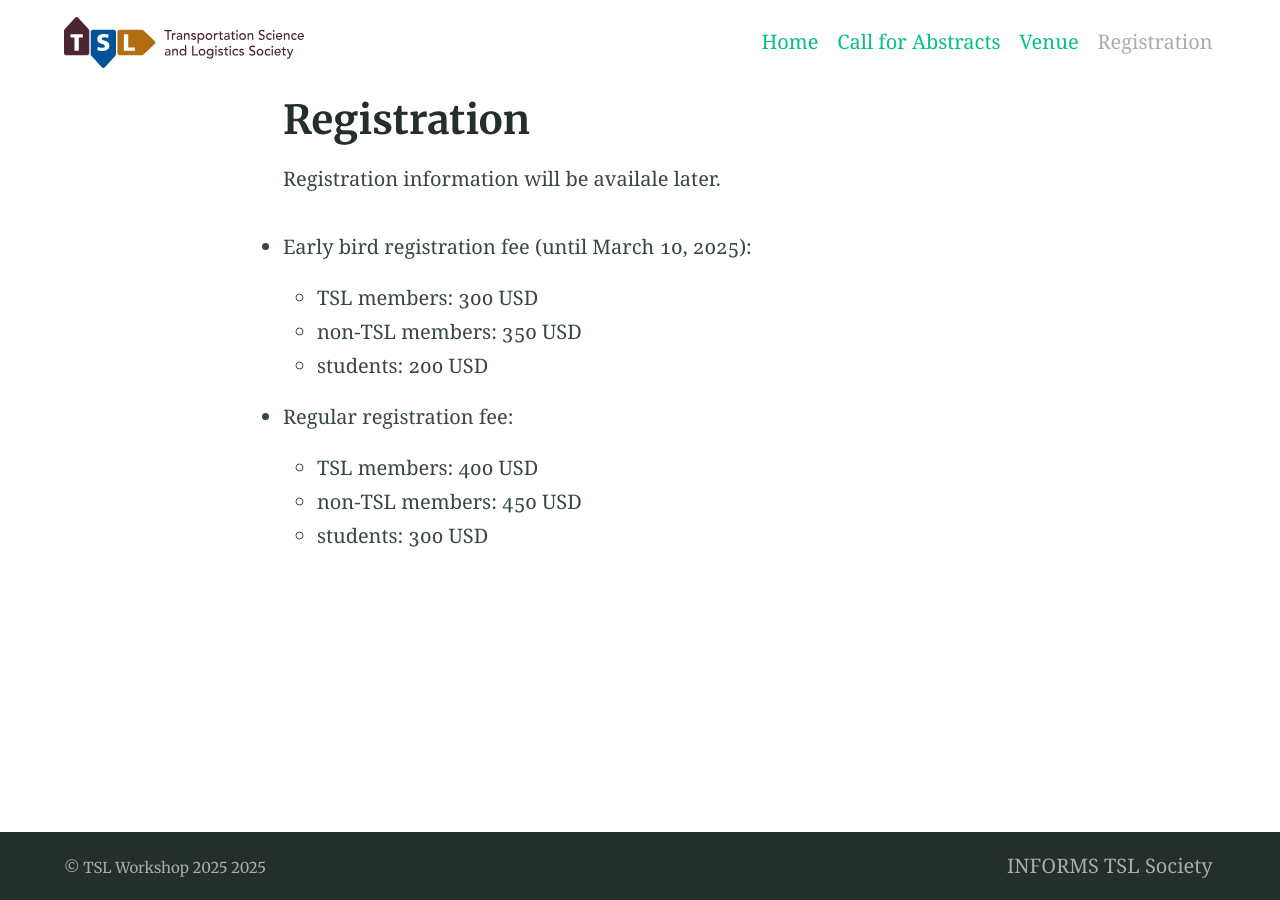
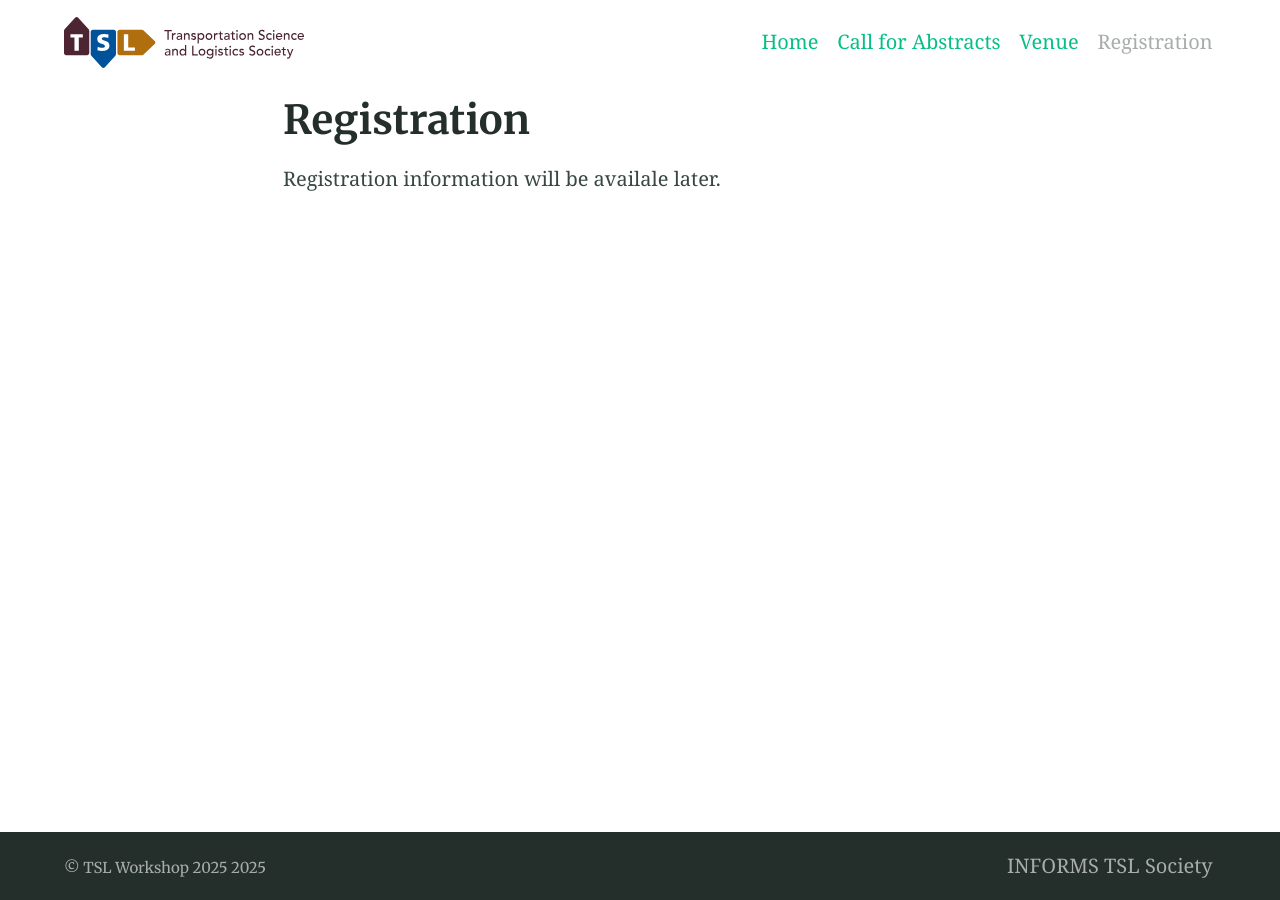
Before and after one commit to tsl2025kaist/tsl2025kaist.github.io, a Jekyll site: the page built from registration.md, in a window 1280 px wide. Built offline with Jekyll 4.4.1, drawn with Linux system fonts in a browser that asks for light colours.

Commit message:
Update registration.md

```diff
--- a/registration.md
+++ b/registration.md
@@ -4,13 +4,3 @@ aside: false
 ---
 
 Registration information will be availale later.
-
-* Early bird registration fee (until March 10, 2025):
-  * TSL members: 300 USD
-  * non-TSL members: 350 USD
-  * students: 200 USD
-
-* Regular registration fee:
-  * TSL members: 400 USD
-  * non-TSL members: 450 USD
-  * students: 300 USD
```
